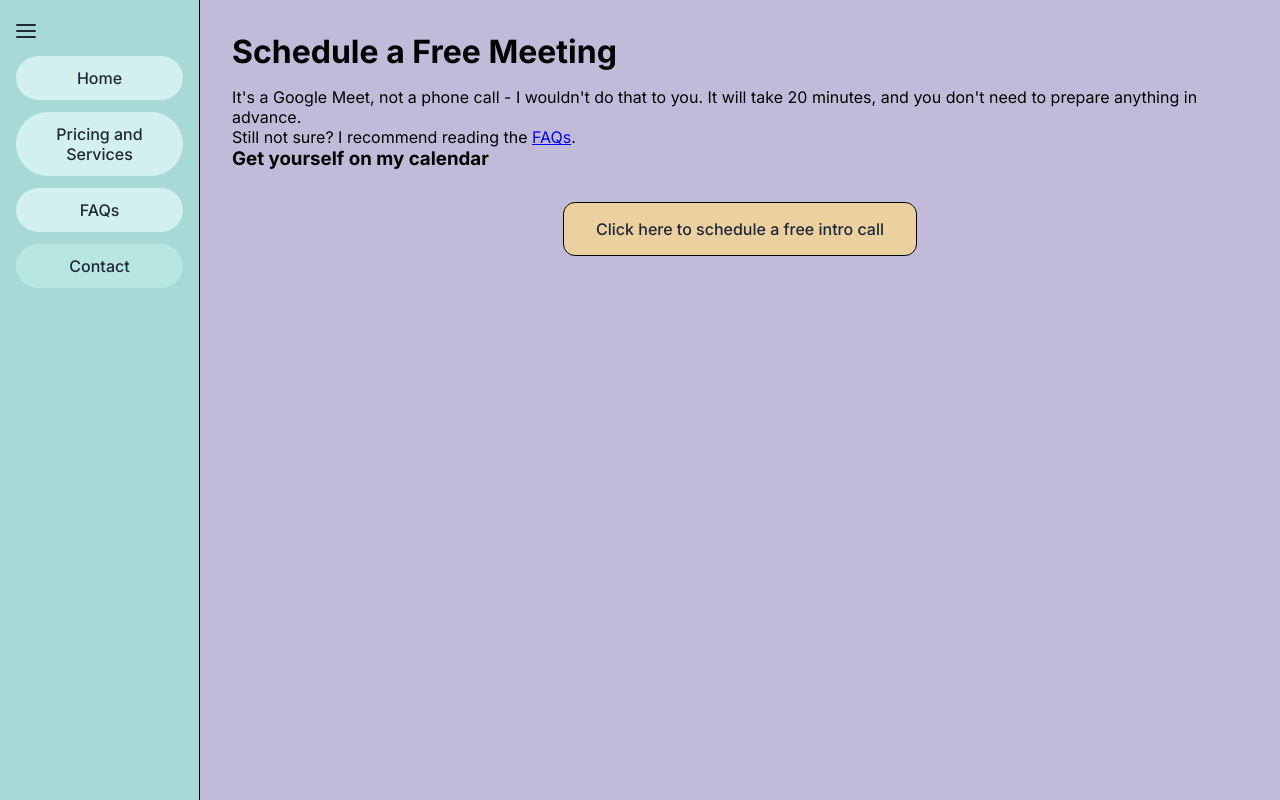
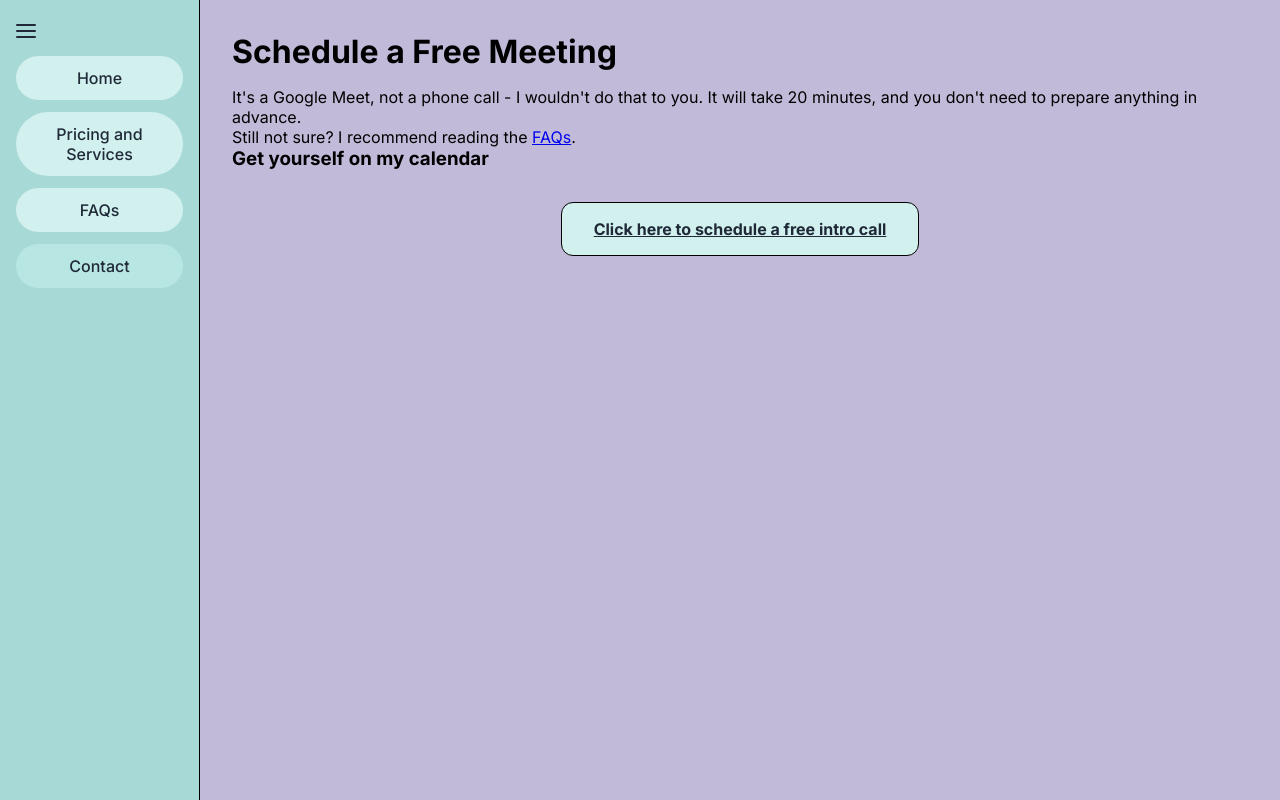
Before and after one commit to michaelwhittemore/nuxt-executive-functioneer, a Nuxt app: page /contact in a window 1280 px wide. Built offline with nearby package versions, Linux system fonts and the light colour scheme.

Commit message:
underline and changed color

```diff
--- a/app/components/CalendlyButton.vue
+++ b/app/components/CalendlyButton.vue
@@ -1,7 +1,7 @@
 <template>
     <div class="calendly-button">
         <a href="https://calendly.com/mikah-mccabe/free-intro-call" target="_blank">
-    Click here to schedule a free intro call</a>
+            <b>Click here to schedule a free intro call</b></a>
     </div>
 </template>
 
@@ -13,9 +13,9 @@
 
 .calendly-button a {
     display: inline-block;
-  background-color: #ebd0a0;
+    background-color: #d1f0ee;
     color: #1f2937;
-  text-decoration: none;
+    text-decoration: underline;
     padding: 1rem 2rem;
     border: 1px solid black;
     border-radius: 12px;
@@ -24,7 +24,7 @@
 }
 
 .calendly-button a:hover {
-  background-color: #d4c08f;
+    background-color: #b8e6e3;
     transform: translateY(-2px);
     box-shadow: 0 4px 8px rgba(0, 0, 0, 0.2);
 }
```
Lines whose indentation alone changed are shown as unchanged.
